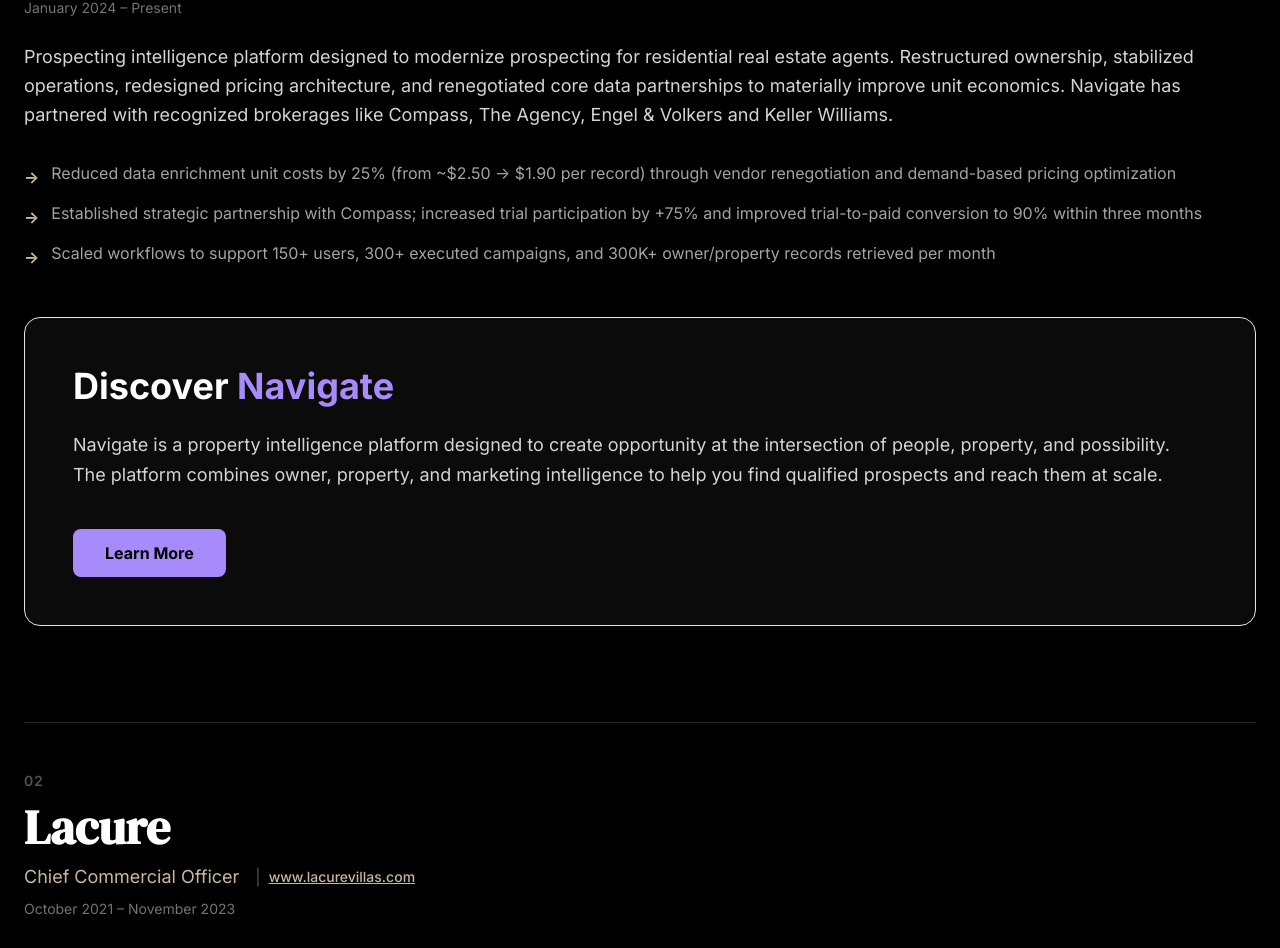
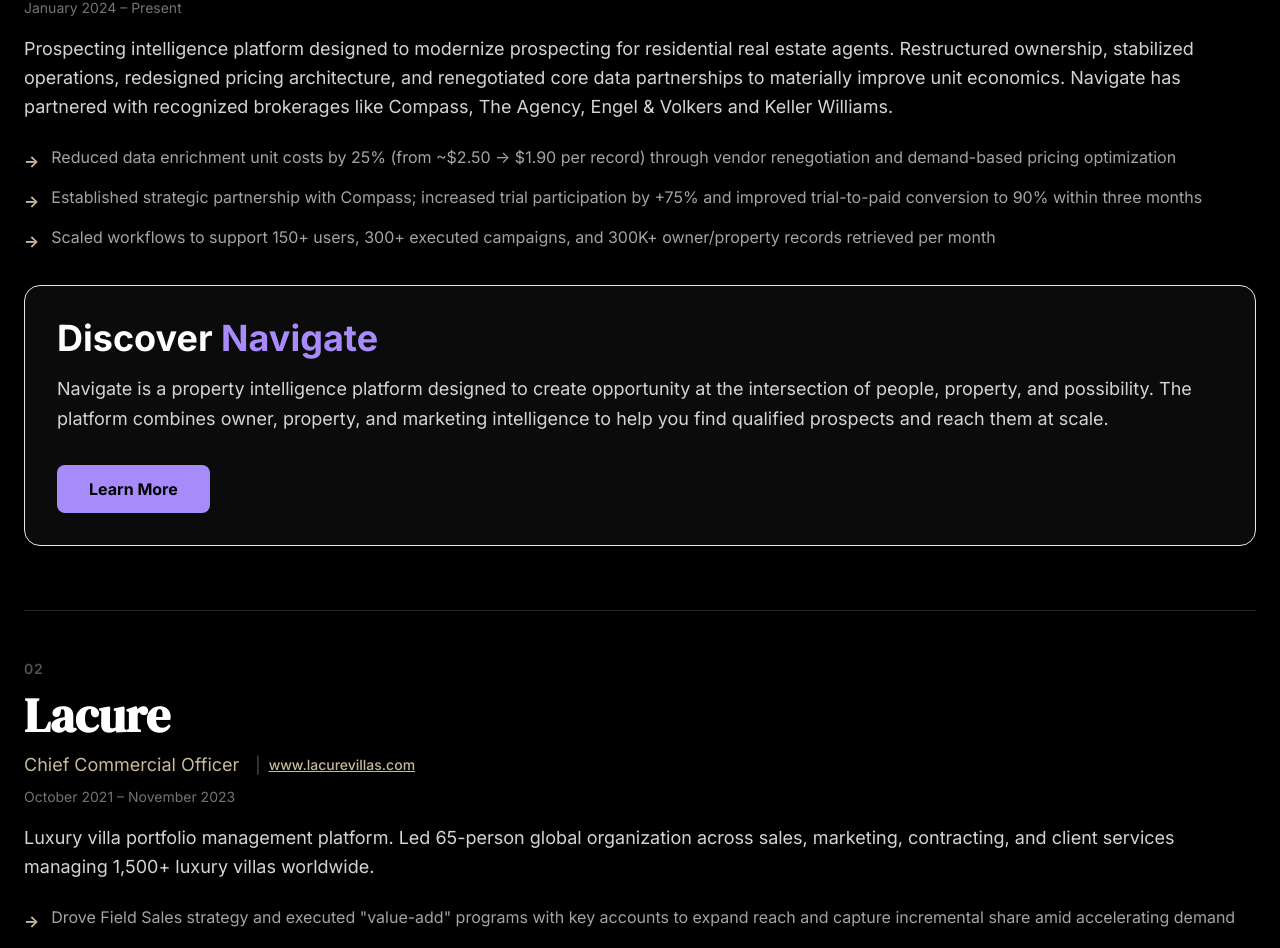
Before and after one commit to letsnavigatebmw/brandonmweaver, a React (Vite) app: page / in a window 1280 px wide. Shown: the part 4273-5221 px from the top of the page. Built offline with nearby package versions, Linux system fonts and the light colour scheme.

Commit message:
Reduce padding throughout experience cards and Aperture Hospitality section

```diff
--- a/src/components/ApertureHospitality.jsx
+++ b/src/components/ApertureHospitality.jsx
@@ -1,9 +1,9 @@
 export default function ApertureHospitality() {
   return (
-    <section className="py-12 px-6 bg-black border-t border-gray-800">
+    <section className="py-8 px-6 bg-black border-t border-gray-800">
       <div className="max-w-7xl mx-auto">
         {/* Header */}
-        <div className="mb-8">
+        <div className="mb-6">
           <p className="text-gray-600 text-sm uppercase tracking-widest font-medium mb-6">
             Advisory & Consulting
           </p>
@@ -13,11 +13,11 @@
         </div>
 
         {/* Divider */}
-        <div className="w-full h-px bg-gray-800 mb-8" />
+        <div className="w-full h-px bg-gray-800 mb-6" />
 
         {/* Content */}
         <div className="w-full">
-          <p className="text-gray-400 text-lg leading-relaxed mb-8">
+          <p className="text-gray-400 text-lg leading-relaxed mb-6">
             I'm <span className="text-white font-bold">Founder & CEO</span> of Aperture Hospitality, a boutique hospitality consulting practice that helps companies operating in the hospitality sector with solutions across marketing, sales, and operations. Formed in 2021 to help brands develop strategies that unlock value, spot new opportunity, or reposition for transformative growth. Aperture has advised brands across real estate, luxury travel, and Wine & Spirits.
           </p>
 
--- a/src/components/Projects.jsx
+++ b/src/components/Projects.jsx
@@ -107,9 +107,9 @@
           {experiences[0] && (
             <>
               {/* First Experience (Navigate) */}
-              <div key={0} className="pb-12 border-b border-gray-800">
+              <div key={0} className="pb-8 border-b border-gray-800">
                 {/* Company & Role */}
-                <div className="mb-6">
+                <div className="mb-4">
                   <p className="text-gray-600 text-sm font-semibold uppercase tracking-wider mb-3">
                     01
                   </p>
@@ -178,12 +178,12 @@
                 </div>
 
                 {/* Description */}
-                <p className="text-lg text-gray-300 mb-8 leading-relaxed">
+                <p className="text-lg text-gray-300 mb-6 leading-relaxed">
                   {experiences[0].description}
                 </p>
 
                 {/* Highlights */}
-                <ul className="space-y-3 mb-12">
+                <ul className="space-y-3 mb-8">
                   {experiences[0].highlights.map((highlight, i) => (
                     <li key={i} className="text-base text-gray-400 flex items-start gap-3">
                       <span className="text-gold-400 font-bold mt-1 flex-shrink-0">→</span>
@@ -193,7 +193,7 @@
                 </ul>
 
                 {/* Navigate Platform Card */}
-                <div className="bg-gray-900/50 border border-purple-500/30 rounded-2xl p-12 space-y-6 mb-12">
+                <div className="bg-gray-900/50 border border-purple-500/30 rounded-2xl p-8 space-y-4 mb-8">
                   {/* Heading */}
                   <h2 className="text-3xl md:text-4xl font-bold">
                     <span className="text-white">Discover </span>
@@ -225,9 +225,9 @@
           {/* Remaining Experience Cards */}
           {experiences.map((exp, index) => (
             index === 0 ? null : (
-            <div key={index} className="pb-12 border-b border-gray-800 last:border-b-0">
+            <div key={index} className="pb-8 border-b border-gray-800 last:border-b-0">
               {/* Company & Role */}
-              <div className="mb-6">
+              <div className="mb-4">
                 <p className="text-gray-600 text-sm font-semibold uppercase tracking-wider mb-3">
                   {String(index + 1).padStart(2, '0')}
                 </p>
@@ -270,7 +270,7 @@
               </div>
 
               {/* Description */}
-              <p className="text-lg text-gray-300 mb-8 leading-relaxed">
+              <p className="text-lg text-gray-300 mb-6 leading-relaxed">
                 {exp.description}
               </p>
 
```
